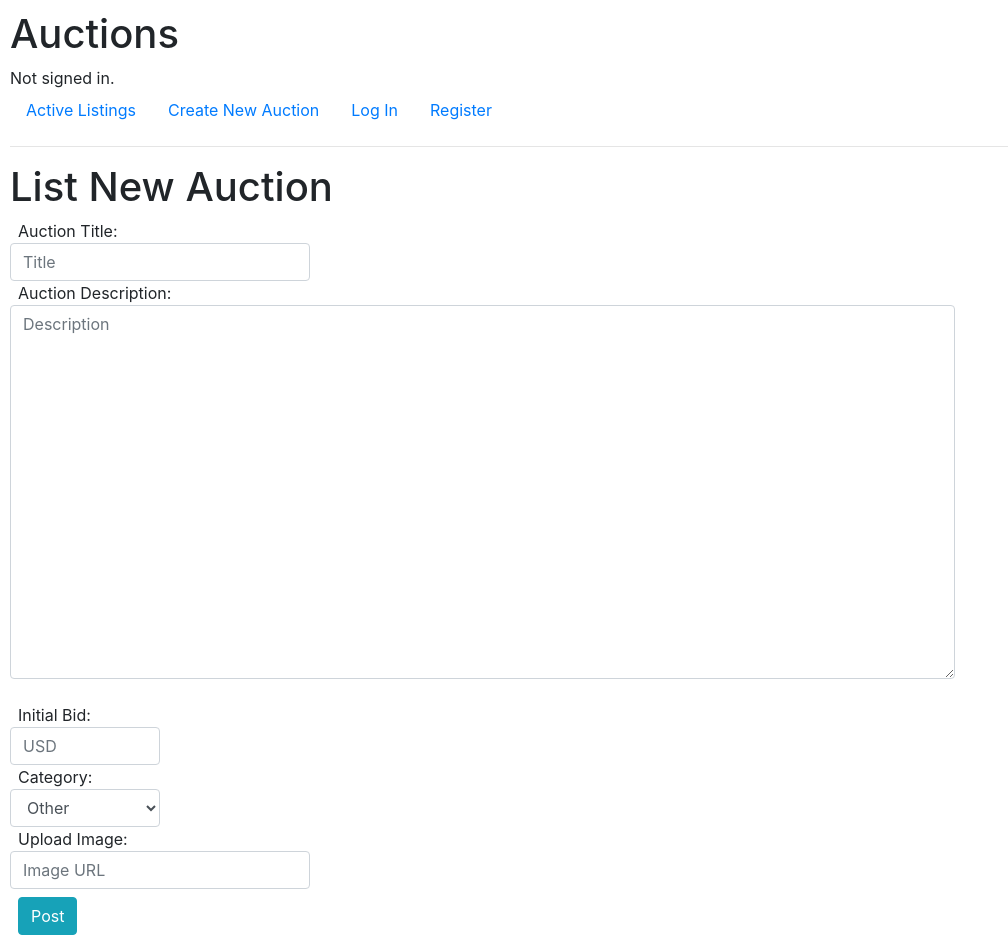
After one commit to ricardo-719/auctionCommerce-project-cs50w, a Django app: page /new in a window 1280 px wide. The commit adds this page. Shown: the whole page, without its empty margins (0-1008 px from the left). Run offline with Django 3.2, Linux system fonts and the light colour scheme; some libraries are stand-ins or nearby versions.

Commit message:
Implement ModelForm and create listing page

```diff
--- a/auctions/models.py
+++ b/auctions/models.py
@@ -25,8 +25,8 @@ class AuctionListings(models.Model):
     user = models.ForeignKey(User, on_delete=models.CASCADE)
     itemTitle = models.CharField(max_length=80)
     itemDescription = models.CharField(max_length=450)
-    # Requires the Pillow library (pip install Pillow)
-    listingImg = models.ImageField(max_length=250)
+    # ImageField requires the Pillow library (pip install Pillow), this field is optional
+    listingImg = models.CharField(max_length=250, null=True, blank=True)
     initialBid = models.DecimalField(max_digits=10, decimal_places=2)
     category = models.CharField(max_length=15, choices=LISTING_CATEGORIES, default=LISTING_CATEGORIES[0][0])
     isActive = models.BooleanField(default=True)
--- a/auctions/static/auctions/styles.css
+++ b/auctions/static/auctions/styles.css
@@ -1,3 +1,7 @@
 body {
     padding: 10px;
 }
+
+/*#newListingForm {
+    margin-left: 3%;
+}*/
--- /dev/null
+++ b/auctions/templates/auctions/auctionlisting.html
@@ -0,0 +1,29 @@
+{% extends "auctions/layout.html" %}
+
+{% block body %}
+
+<h1>List New Auction</h1>
+<form action="" method="post">
+    {% csrf_token %}
+    <div id="newListingForm" class="formContainer">
+        <!--input class="form-control w-75 mb-1 ml-2" autocomplete="off" autofocus type="text" name="auctionTitle" placeholder="Auction Title">
+        <textarea class="form-control w-75 mb-1 ml-2" type="text" name="auctionDescription" rows="15" wrap="soft"
+        maxlength="10000" class="form-control" autocomplete="off"
+        placeholder="Auction Description"></textarea>
+        <input class="form-control w-25 mb-1 ml-2" autocomplete="off" autofocus type="number" step=".01" name="startingBid" placeholder="Starting Bid (USD)"-->
+        <span class="p-2">Auction Title: </span>
+        {{ form.itemTitle|safe }}
+        <span class="p-2">Auction Description: </span>
+        {{ form.itemDescription|safe }}
+        <br>
+        <span class="p-2">Initial Bid: </span>
+        {{ form.initialBid|safe }}
+        <span class="p-2">Category: </span>
+        {{ form.category|safe }}
+        <span class="p-2">Upload Image: </span>
+        {{ form.listingImg|safe }}
+    </div>
+    <input class="btn btn-info mt-2 ml-2" type="submit" value="Post" name="listBtn">
+</form>
+
+{% endblock %}
--- a/auctions/templates/auctions/layout.html
+++ b/auctions/templates/auctions/layout.html
@@ -20,6 +20,9 @@
             <li class="nav-item">
                 <a class="nav-link" href="{% url 'index' %}">Active Listings</a>
             </li>
+            <li>
+                <a class="nav-link" href="{% url 'newListing' %}">Create New Auction</a>
+            </li>
             {% if user.is_authenticated %}
                 <li class="nav-item">
                     <a class="nav-link" href="{% url 'logout' %}">Log Out</a>
--- a/auctions/urls.py
+++ b/auctions/urls.py
@@ -7,5 +7,6 @@ urlpatterns = [
     path("login", views.login_view, name="login"),
     path("logout", views.logout_view, name="logout"),
     path("register", views.register, name="register"),
+    path("new", views.new_listings, name="newListing"),
     #path("<str:name>", views.listings_page, name="listings")
 ]
--- a/auctions/views.py
+++ b/auctions/views.py
@@ -4,9 +4,46 @@ from django.http import HttpResponse, HttpResponseRedirect
 from django.shortcuts import render
 from django.urls import reverse
 from .models import AuctionListings
+from django import forms
+from django.forms import ModelForm, TextInput, Textarea, NumberInput, Select
+from .models import User
+from datetime import datetime
 
-from .models import User
-
+#class newListing(forms.Form):
+    #listingImg = forms.ImageField(label="Image")
+class AuctionListingsForm(ModelForm):
+    class Meta:
+        model = AuctionListings
+        exclude = ['user', 'isActive', 'date']
+        widgets = {'itemTitle': TextInput(attrs={
+                'class': "form-control",
+                'style': 'max-width: 300px',
+                'placeholder': 'Title',
+                'label': 'Title'
+            }),
+            'itemDescription': Textarea(attrs={
+               'class': "form-control",
+                'cols': 40,
+                'rows': 15,
+                'style': 'width: 75%',
+                'autocomplete': "off",
+                'placeholder': 'Description',
+                'label': 'Description'
+            }),
+            'initialBid': NumberInput(attrs={
+                'class': "form-control",
+                'style': 'max-width: 150px',
+                'placeholder': 'USD'
+            }),
+            'category': Select(attrs={
+                'class': "form-control",
+                'style': 'max-width: 150px'
+            }),
+            'listingImg': TextInput(attrs={
+                'class': "form-control",
+                'style': 'max-width: 300px',
+                'placeholder': 'Image URL',
+            })}
 
 def index(request):
     listing = AuctionListings.objects.all()
@@ -66,5 +103,29 @@ def register(request):
     else:
         return render(request, "auctions/register.html")
 
-#def listings_page(request):
-    #return None
+def new_listings(request):
+    #MUST ADD A LOGIN DECORATOR
+    #ADD CURRENT USER INSIDE A VARIABLE AND MUST BE INCLUDED IN THE DATABASE ENTRY
+    #listing = AuctionListings.objects.all()
+    form = AuctionListingsForm(request.POST)
+    # if form.is_valid(): but remember that this field is optional
+    if request.method == "POST":
+        if form.is_valid():
+            title = request.POST["itemTitle"]
+            description = request.POST["itemDescription"]
+            bid = request.POST["initialBid"]
+            category = request.POST["category"]
+            imgUrl = request.POST["listingImg"]
+            print(title)
+            print(description)
+            print(bid)
+            print(category)
+            print(imgUrl)
+            print(datetime.now().strftime("%Y/%m/%d, %H:%M"))
+            #f = AuctionListings(itemTitle=title, itemDescription=description, initialBid=bid, listingImg=imgUrl, category=category, date=datetime.now().strftime("%Y-%m-%d"))
+            #f.save()
+        return render(request, "auctions/auctionlisting.html")
+    else:
+        return render(request, "auctions/auctionlisting.html", {
+        "form": AuctionListingsForm()
+        })
```
